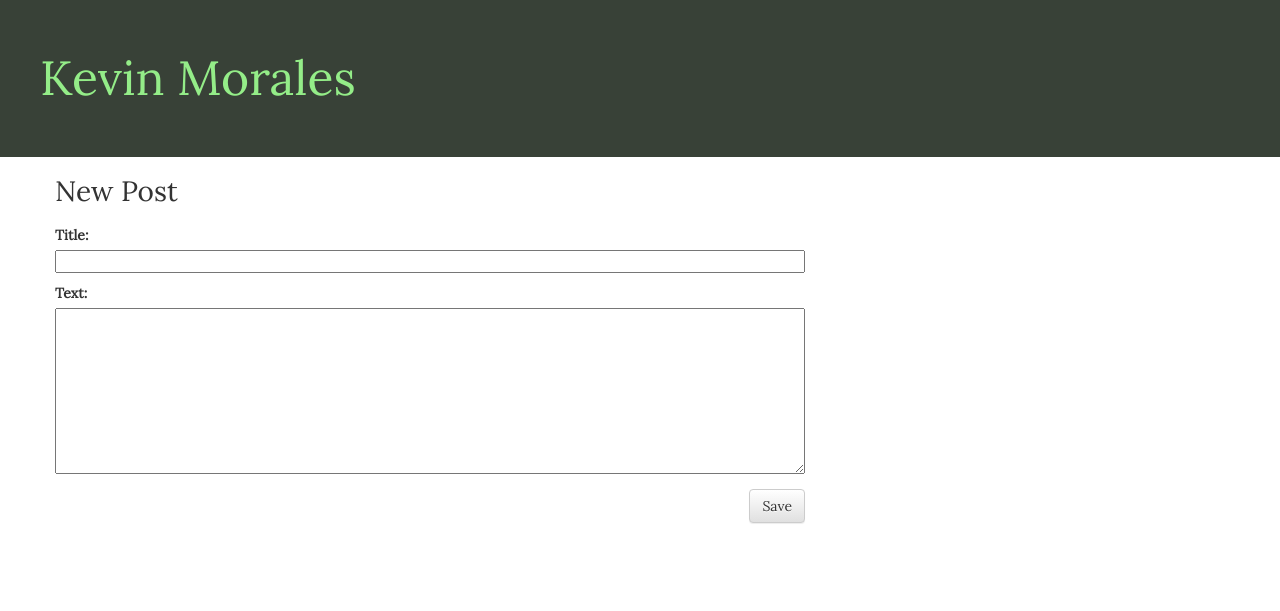
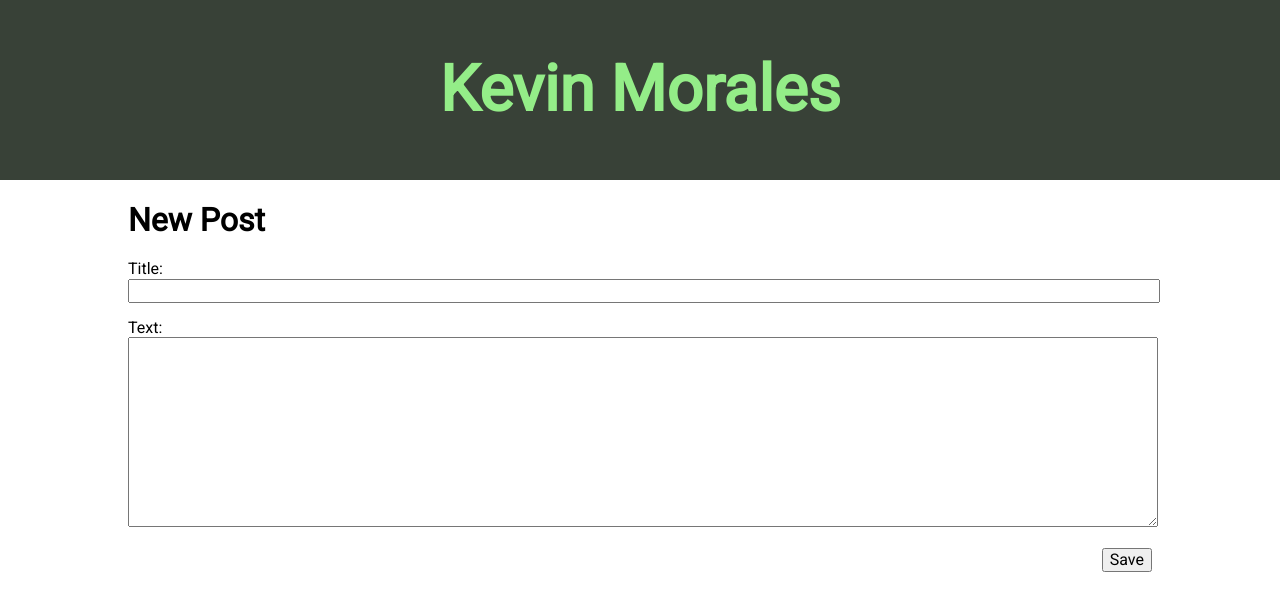
Before and after one commit to iKenshu/Blog-django, a Django app: page /post/new/ in a window 1280 px wide. Shown: the top 611 px of the page. Run offline with Django 3.2, Linux system fonts and the light colour scheme; some libraries are stand-ins or nearby versions.

Commit message:
Eliminando boostrap y agregando otros estilos

```diff
--- a/Blog/static/css/blog.css
+++ b/Blog/static/css/blog.css
@@ -1,5 +1,5 @@
 body {
-	font-family: 'Lora', sans-serif
+	font-family: 'Roboto', sans-serif;
 }
 
 h1 a {
@@ -8,20 +8,29 @@ h1 a {
 
 .Header {
 	background-color: #384137;
-	margin-top: 0;
-	padding: 20px 20px 20px 40px;
+	text-align: center;
+	padding: 2em 1em;
 }
 
-.Header h1, .Header h1 a, .Header h1 a:visited, .Header h1 a:active {
+.Header-title{
 	color: #94ED88;
-	font-size: 36pt;
+	font-size: 2em;
 	text-decoration: none;
 }
-
-.content {
-	margin-left: 40px;
+.Post {
+	padding: 0 8em;
 }
 
+.Post-title {
+	margin: 1em 0 0 0;
+}
+.Post-link {
+	text-decoration: none;
+}
+.Post-author {
+	font-size: .8em;
+	color: #828282;
+}
 .date {
 	float: right;
 	color: #828282;
--- a/Blog/templates/blog/base.html
+++ b/Blog/templates/blog/base.html
@@ -4,27 +4,21 @@
 <head>
 	<meta charset="UTF-8">
 	<title>Blog</title>
-	<link href='https://fonts.googleapis.com/css?family=Lora' rel='stylesheet' type='text/css'>
-	<link rel="stylesheet" href="//maxcdn.bootstrapcdn.com/bootstrap/3.2.0/css/bootstrap.min.css">
-	<link rel="stylesheet" href="//maxcdn.bootstrapcdn.com/bootstrap/3.2.0/css/bootstrap-theme.min.css">
+	<link href='https://fonts.googleapis.com/css?family=Roboto' rel='stylesheet' type='text/css'>
 	<link rel="stylesheet" href="{% static "css/normalize.css" %}">
 	<link rel="stylesheet" href="{% static "css/blog.css" %}">
 </head>
 <body>
-	<div class="Header">
+	<header class="Header">
 		{% if user.is_authenticated %}
 			<a href="{% url "post_new" %}" class="top-menu"><span class="glyphicon glyphicon-plus"></span></a>
 		{% endif %}
-		<h1><a href="/">Kevin Morales</a></h1>
-	</div>
-	<div class="content container">
-		<div class="row">
-			<div class="col-md-8">
-				{% block content %}
+		<h1><a class="Header-title" href="/">Kevin Morales</a></h1>
+	</header>
+	<section class="Post">
+		{% block content %}
 
-				{% endblock content %}
-			</div>
-		</div>
-	</div>
+		{% endblock content %}
+	</section>
 </body>
 </html>
--- a/Blog/templates/blog/post_list.html
+++ b/Blog/templates/blog/post_list.html
@@ -2,9 +2,10 @@
 
 {% block content %}
 	{% for post in object_list %}
-		<div class="Post">
+		<div class="Post-container">
 			<div class="date">{{ post.published_date }}</div class="date">
-			<h1><a href={% url 'post_detail' pk=post.pk %}>{{ post.title }}</a></h1>
+			<h1 class="Post-title"><a class="Post-link" href={% url 'post_detail' pk=post.pk %}>{{ post.title }}</a></h1>
+			<span class="Post-author">Published by {{ post.author }}</span>
 			<p> {{post.text|linebreaks }}</p>
 		</div>
 	{% endfor %}
--- a/BlogDjango/settings.py
+++ b/BlogDjango/settings.py
@@ -41,7 +41,6 @@ INSTALLED_APPS = (
 )
 
 MIDDLEWARE_CLASSES = (
-    'django.middleware.cache.UpdateCacheMiddleware',
     'django.contrib.sessions.middleware.SessionMiddleware',
     'django.middleware.common.CommonMiddleware',
     'django.middleware.csrf.CsrfViewMiddleware',
@@ -50,7 +49,6 @@ MIDDLEWARE_CLASSES = (
     'django.contrib.messages.middleware.MessageMiddleware',
     'django.middleware.clickjacking.XFrameOptionsMiddleware',
     'django.middleware.security.SecurityMiddleware',
-    'django.middleware.cache.FetchFromCacheMiddleware',
 )
 
 CACHE_MIDDLEWARE_ANONYMOUS_ONLY = True
```
